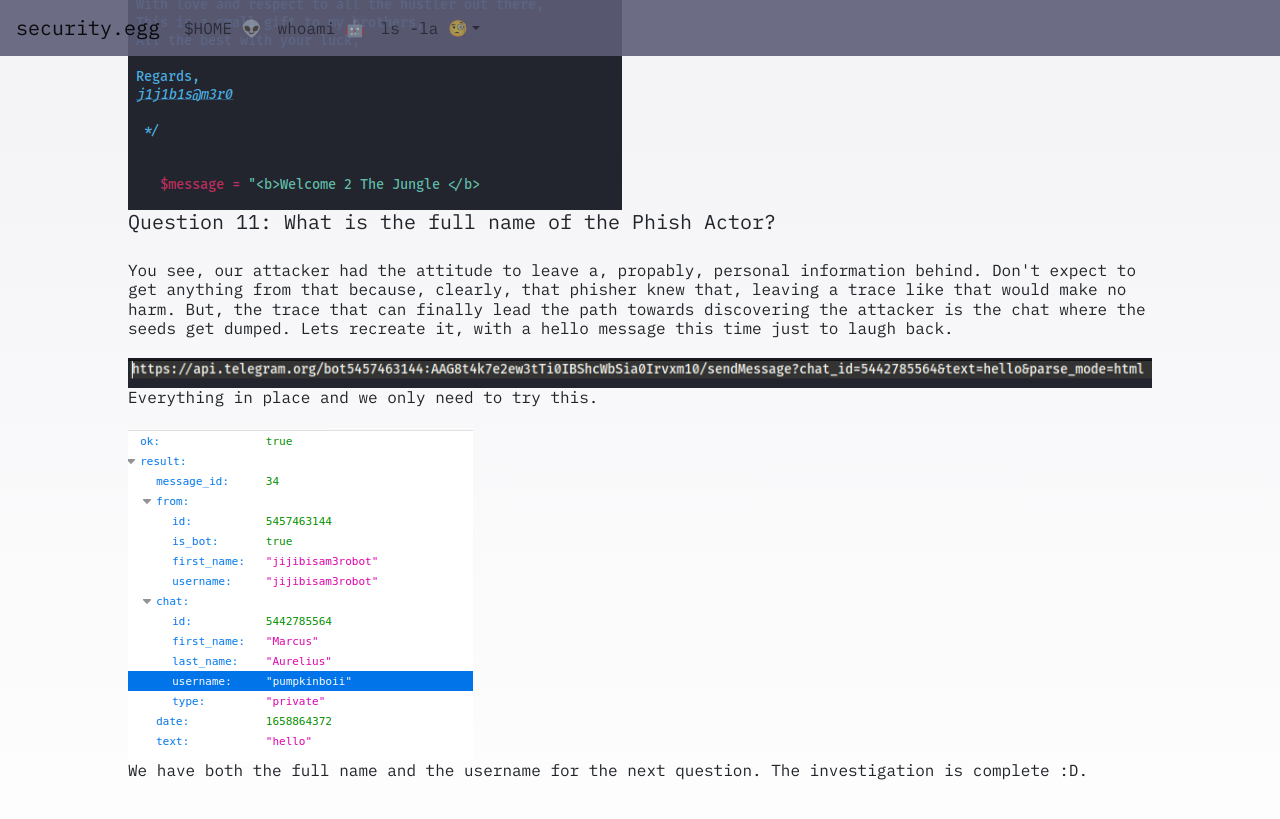
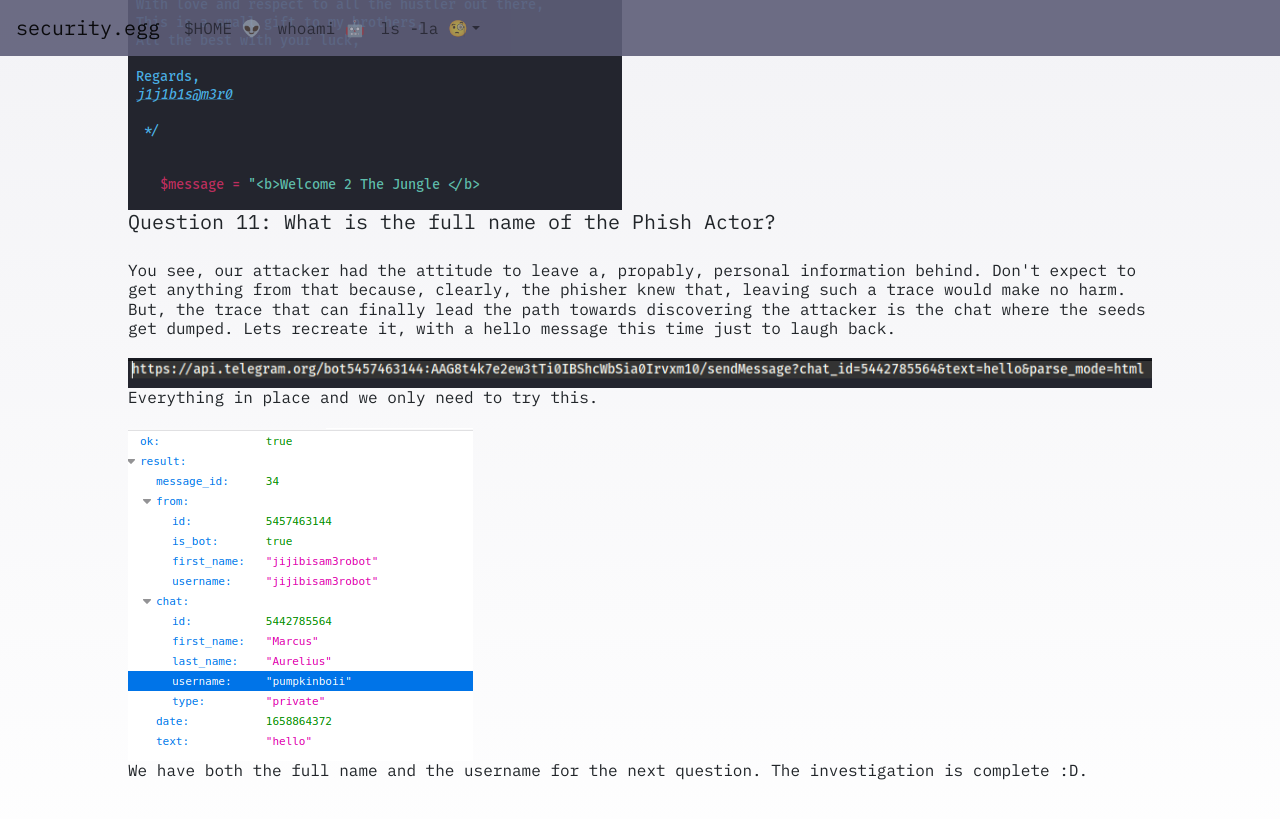
Before and after one commit to security-egg/securityegg, a Jekyll site: the page built from _posts/2022-07-29-cyberdef-phisher.md, in a window 1280 px wide and 900 px high, scrolled down 3281 px. Shown: the top 819 px of the window. Built offline with Jekyll 4.4.1, drawn with Linux system fonts in a browser that asks for light colours; nearby versions of some CDN libraries.

Commit message:
Update 2022-07-29-cyberdef-phisher.md

```diff
--- a/_posts/2022-07-29-cyberdef-phisher.md
+++ b/_posts/2022-07-29-cyberdef-phisher.md
@@ -49,7 +49,7 @@ We also know the id.<br>
 There is one part of the code we didn't pay attention yet. It's just a comment, a small gift the phisher gave to us. Why? To mock us? We will prove better.<br>
 <img src="/securityegg/assets/images/cyberdefenders/phisher/10_allies.png" alt="oh, no!" style="margin-top: 2%; max-width: 100%"><br>
 <h5>Question 11: What is the full name of the Phish Actor?</h5><br>
-You see, our attacker had the attitude to leave a, propably, personal information behind. Don't expect to get anything from that because, clearly, that phisher knew that, leaving a trace like that would make no harm. But, the trace that can finally lead the path towards discovering the attacker is the chat where the seeds get dumped. Lets recreate it, with a hello message this time just to laugh back.<br>
+You see, our attacker had the attitude to leave a, propably, personal information behind. Don't expect to get anything from that because, clearly, the phisher knew that, leaving such a trace would make no harm. But, the trace that can finally lead the path towards discovering the attacker is the chat where the seeds get dumped. Lets recreate it, with a hello message this time just to laugh back.<br>
 <img src="/securityegg/assets/images/cyberdefenders/phisher/recreate_link.png" alt="oh, no!" style="margin-top: 2%; max-width: 100%"><br>
 Everything in place and we only need to try this.<br>
 <img src="/securityegg/assets/images/cyberdefenders/phisher/11_12_answers.png" alt="oh, no!" style="margin-top: 2%; max-width: 100%"><br>
```
